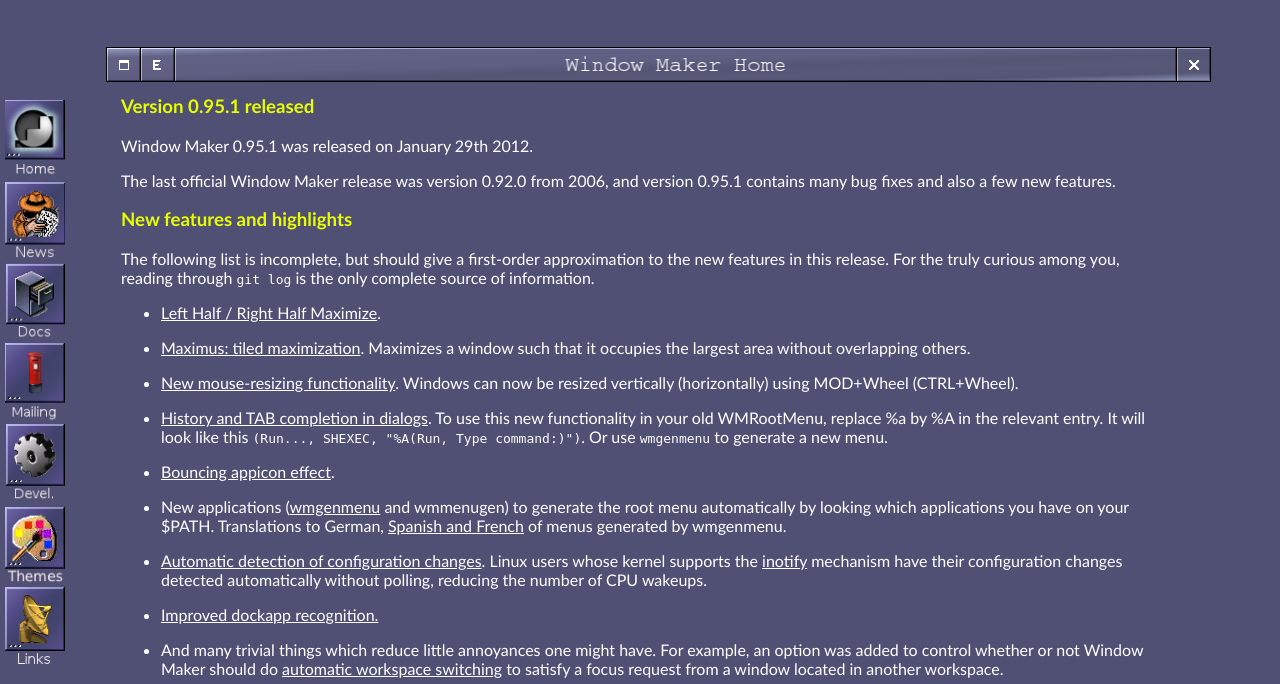
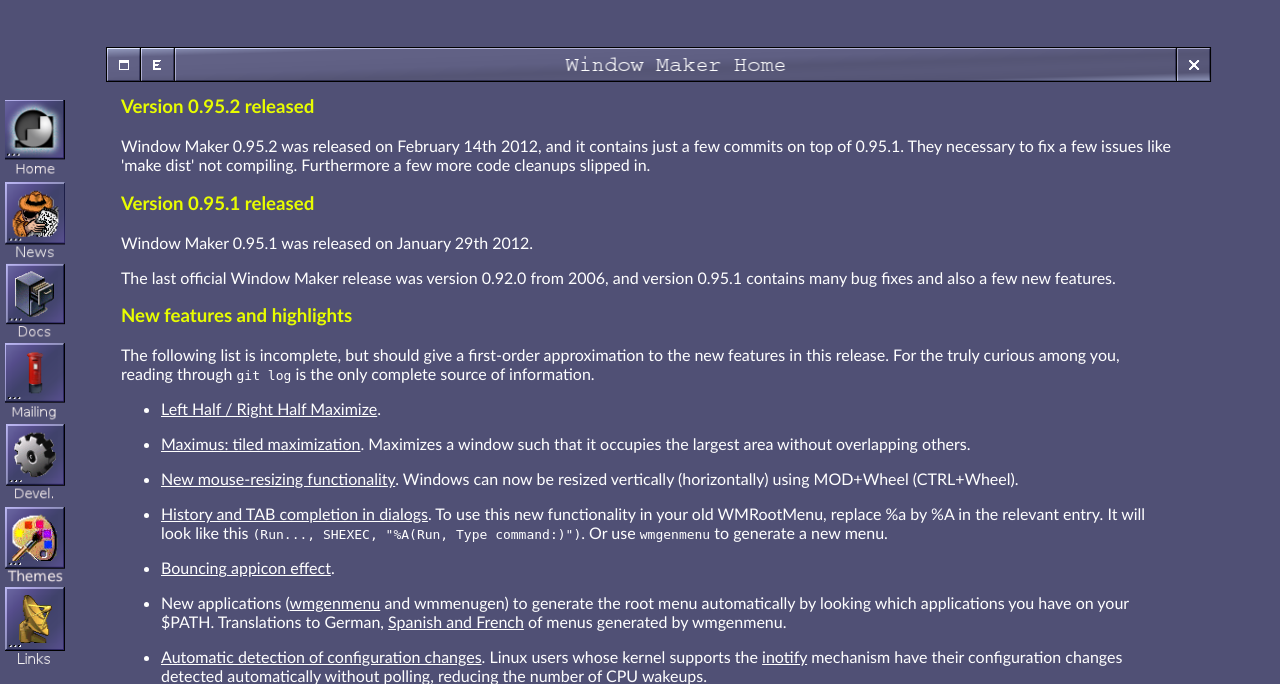
Before and after one commit to window-maker/dockapps, a PHP site: page /news.php in a window 1280 px wide. Shown: the top 684 px of the page. Run offline with PHP 8.4, Linux system fonts and the light colour scheme.

Commit message:
update text to 0.95.2

```diff
--- a/home.php
+++ b/home.php
@@ -36,8 +36,8 @@
           <h3>Download</h3>
 
           <p>The latest <a href="http://repo.or.cz/w/wmaker-crm.git/shortlog/refs/heads/master">stable</a> version is
-	  0.95.1 (<a href="http://repo.or.cz/w/wmaker-crm.git/snapshot/b618febb2c52a3ad3c6d77ec3559c8abebe28320.tar.gz">tar.gz</a>, 2.6 MB</a>),
-          released on 29.01.2012. See the <a href="news.php">NEWS</a> section for more information.</p>
+	  0.95.2 (<a href="http://repo.or.cz/w/wmaker-crm.git/snapshot/87ce0de15fe02fe4d96d13cb46c7a352803d5126.tar.gz">tar.gz</a>, 2.6 MB</a>),
+          released on 14.02.2012. See the <a href="news.php">NEWS</a> section for more information.</p>
         </td>
       </tr>
     </table>
--- a/news.php
+++ b/news.php
@@ -15,6 +15,13 @@
     <table class="inner" border="0" cellpadding="1" cellspacing="1">
       <tr>
         <td content="content" colspan="2" valign="top">
+
+	  <h3>Version 0.95.2 released</h3>
+	  <p> Window Maker 0.95.2 was released on February 14th 2012, and it contains just a few
+	  commits on top of 0.95.1. They necessary to fix a few issues like 'make dist' not compiling.
+	  Furthermore a few more code cleanups slipped in.</p>
+
+
           <h3>Version 0.95.1 released</h3>
 
           <p>Window Maker 0.95.1 was released on January 29th 2012.</p>
```
